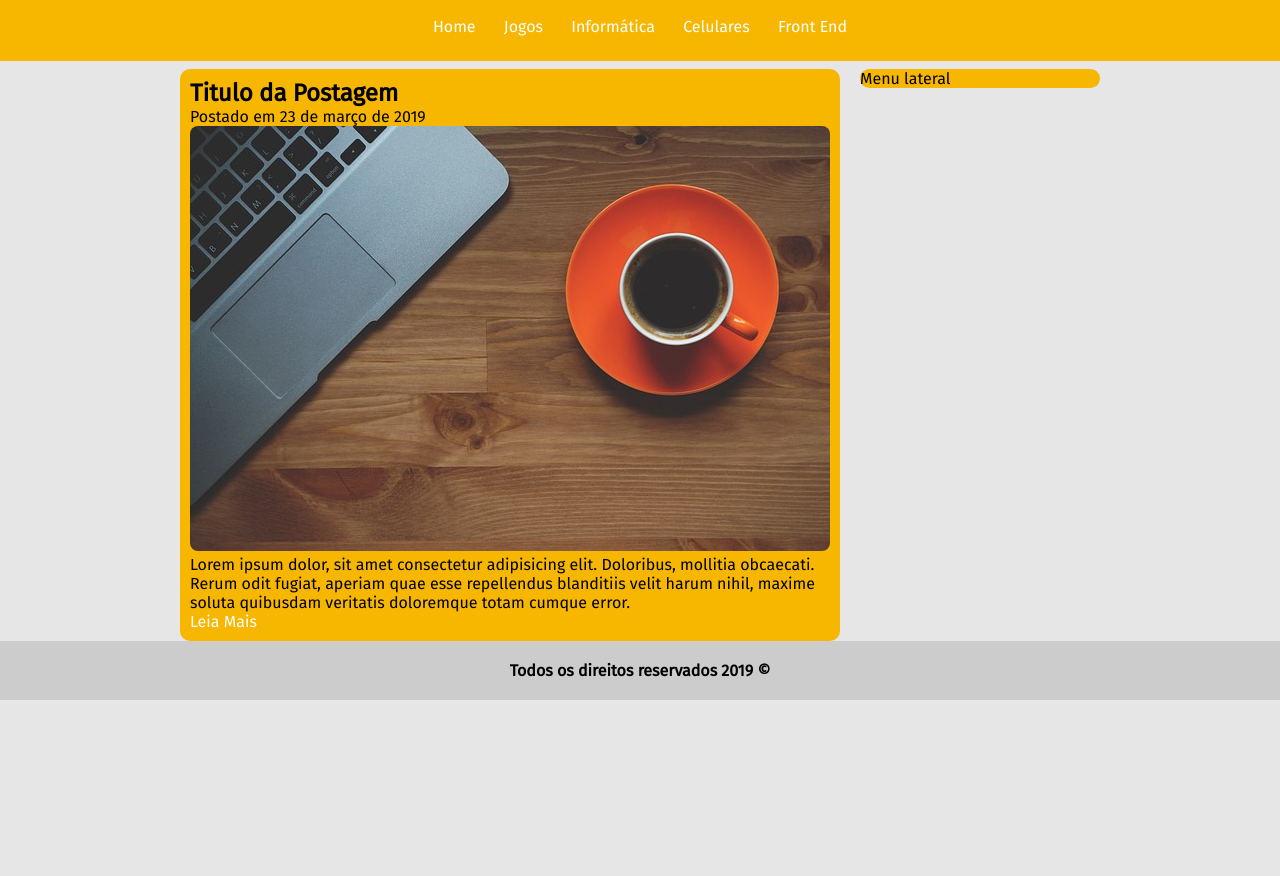
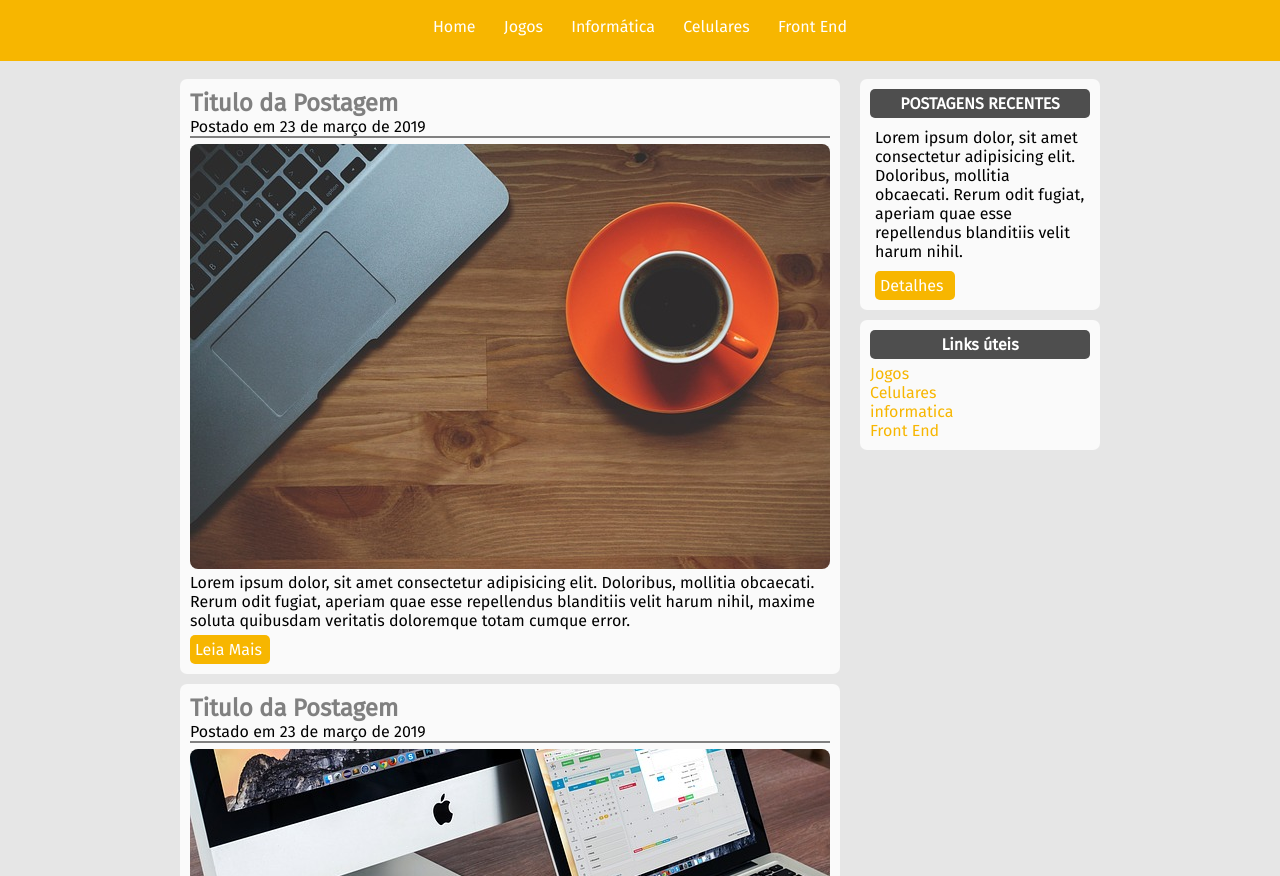
Before and after one commit to edurojasti/1_Projeto_TecBlog, a plain HTML site: page index.html in a window 1280 px wide. Shown: the part 76-952 px from the top of the page. Before the commit the page ends 800 px from the top, so only its background shows below. Drawn offline with Linux system fonts and the light colour scheme.

Commit message:
commit de atualizacao

```diff
--- a/css/estilos.css
+++ b/css/estilos.css
@@ -29,9 +29,9 @@ body{
     margin: 8px auto;
 }
 
-#area_postagens, #area_lateral {
-    background: #f7b600;
+#area_postagens{
     border-radius: 10px;
+    margin-bottom: 8px;
 }
 
 #area_postagens {
@@ -84,11 +84,51 @@ a{
     text-align: center;
 }
 
-.postagem{
+#links ul>li{
+    list-style: none;
+}
+
+#links ul>li a{
+    color: #f7b600;
+}
+
+.postagem, #links, #PostagemRecentes{
     padding: 10px;
+    background: #fafafa;
+    border-radius: 7px;
+    margin-top: 10px;
+}
+
+.postagem h2{
+    color: gray;
+}
+
+.postadoEM{
+    display: block;
+    border-bottom: 2px solid gray;
+    margin-bottom: 6px;
 }
 
 .postagem img{
     border-radius: 8px;
 
 }
+
+.leiaMais{
+    background: #f7b600;
+    color: #e6e6e6;
+    padding: 5px;
+    margin-top: 5px;
+    display: block;
+    width: 70px;
+    border-radius: 5px;
+}
+
+.h4Postagens{
+    background: #4e4e4e;
+    color: #FFF;
+    padding: 5px;
+    text-align: center;
+    margin-bottom: 5px;
+    border-radius: 5px;
+}
--- a/index.html
+++ b/index.html
@@ -30,20 +30,76 @@
         <div id="area_postagens">
            <div class="postagem">
                <h2>Titulo da Postagem</h2>
-               <span>Postado em 23 de março de 2019</span>
+               <span class="postadoEM">Postado em 23 de março de 2019</span>
                <img src="img/imagem1.jpg" alt="img1">
-               <p>
+               <p class="texto ">
                    Lorem ipsum dolor, sit amet consectetur adipisicing elit.
                    Doloribus, mollitia obcaecati.
                    Rerum odit fugiat, aperiam quae esse repellendus blanditiis velit harum nihil,
                    maxime soluta quibusdam veritatis doloremque totam cumque error.
                </p>
-               <a href="#">Leia Mais</a>
+               <span class="leiaMais">
+                <a href="#">Leia Mais</a>
+               </span>
            </div>
+
+            <div class="postagem">
+                <h2>Titulo da Postagem</h2>
+                <span class="postadoEM">Postado em 23 de março de 2019</span>
+                <img src="img/imagem2.jpg" alt="img2">
+                <p class="texto ">
+                    Lorem ipsum dolor, sit amet consectetur adipisicing elit.
+                    Doloribus, mollitia obcaecati.
+                    Rerum odit fugiat, aperiam quae esse repellendus blanditiis velit harum nihil,
+                    maxime soluta quibusdam veritatis doloremque totam cumque error.
+                </p>
+                <span class="leiaMais">
+                    <a href="#">Leia Mais</a>
+                </span>
+            </div>
+            <div class="postagem">
+                <h2>Titulo da Postagem</h2>
+                <span class="postadoEM">Postado em 23 de março de 2019</span>
+                <img src="img/imagem3.jpg" alt="img3">
+                <p class="texto ">
+                    Lorem ipsum dolor, sit amet consectetur adipisicing elit.
+                    Doloribus, mollitia obcaecati.
+                    Rerum odit fugiat, aperiam quae esse repellendus blanditiis velit harum nihil,
+                    maxime soluta quibusdam veritatis doloremque totam cumque error.
+                </p>
+                <span class="leiaMais">
+                    <a href="#">Leia Mais</a>
+                </span>
+            </div>
         </div>
 
         <div id="area_lateral">
-            Menu lateral
+            <div id="PostagemRecentes">
+                <div class="postRecente">
+                   <h4 class="h4Postagens">
+                       POSTAGENS RECENTES
+                   </h4>
+                   <p style="padding: 5px;">
+                    Lorem ipsum dolor, sit amet consectetur adipisicing elit.
+                    Doloribus, mollitia obcaecati.
+                    Rerum odit fugiat, aperiam quae esse repellendus blanditiis velit harum nihil.
+                   </p>
+                   <span class="leiaMais" style="margin-left: 5px;">
+                        <a href="#">Detalhes</a>
+                   </span>
+                </div>
+            </div>
+            <div id="links">
+                <div class="linkMenu">
+                   <h4 class="h4Postagens">Links úteis</h4>
+                   <ul>
+                       <li><a href="#">Jogos</a></li>
+                       <li><a href="#">Celulares</a></li>
+                       <li><a href="#">informatica</a></li>
+                       <li><a href="#">Front End</a></li>
+                   </ul>
+                </div>
+            </div>
         </div>
     </div>
 
```
